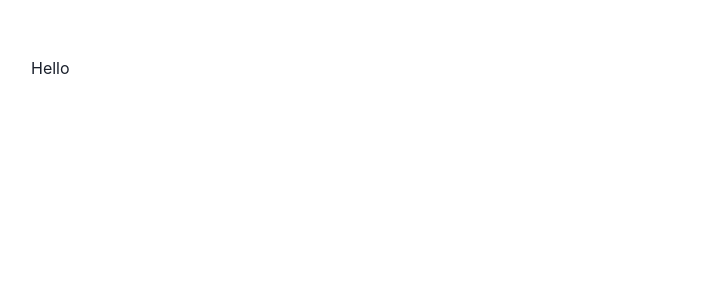
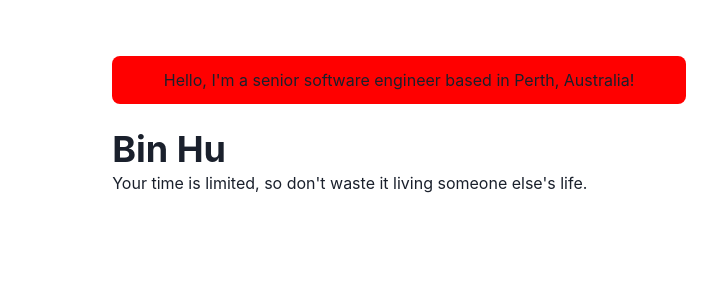
Before and after one commit to elithrade/elithrade-homepage, a Next.js app: page / in a window 1280 px wide. Shown: the top 300 px of the page, without its empty margins (241-958 px from the left). Built offline with nearby package versions, Linux system fonts and the light colour scheme.

Commit message:
feat/ simple home page content

```diff
--- a/pages/index.js
+++ b/pages/index.js
@@ -1,3 +1,22 @@
+import { Container, Box, Heading } from '@chakra-ui/react'
+
 export default function Page() {
-  return <div>Hello</div>
+  return (
+    <Container>
+      <Box borderRadius="lg" bg="red" p={3} mb={6} align="center">
+        Hello, I&apos;m a senior software engineer based in Perth, Australia!
+      </Box>
+      <Box display={{ md: 'flex' }}>
+        <Box flexGrow={1}>
+          <Heading as="h2" variant="page-title">
+            Bin Hu
+          </Heading>
+          <p>
+            Your time is limited, so don&apos;t waste it living someone
+            else&apos;s life.
+          </p>
+        </Box>
+      </Box>
+    </Container>
+  )
 }
```
